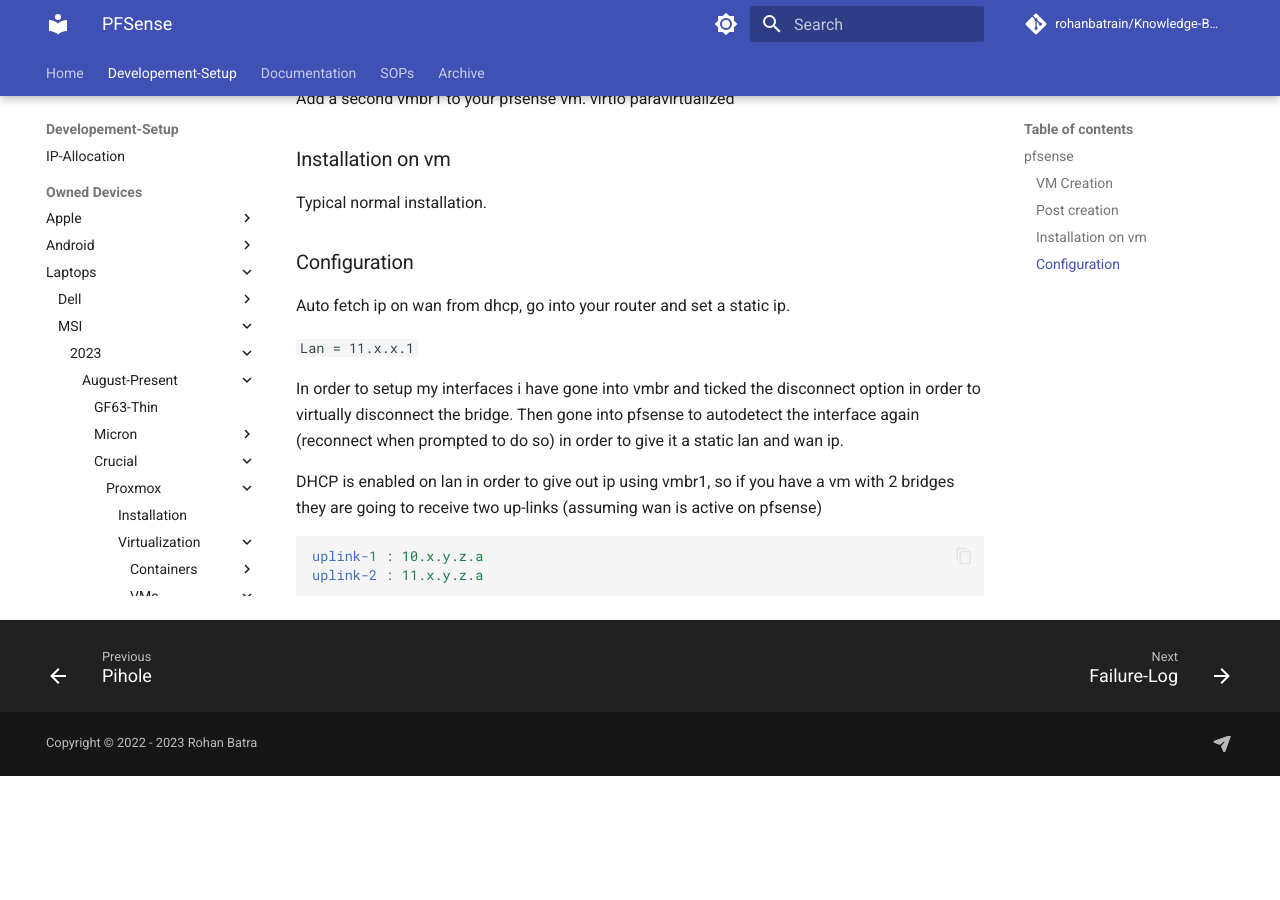
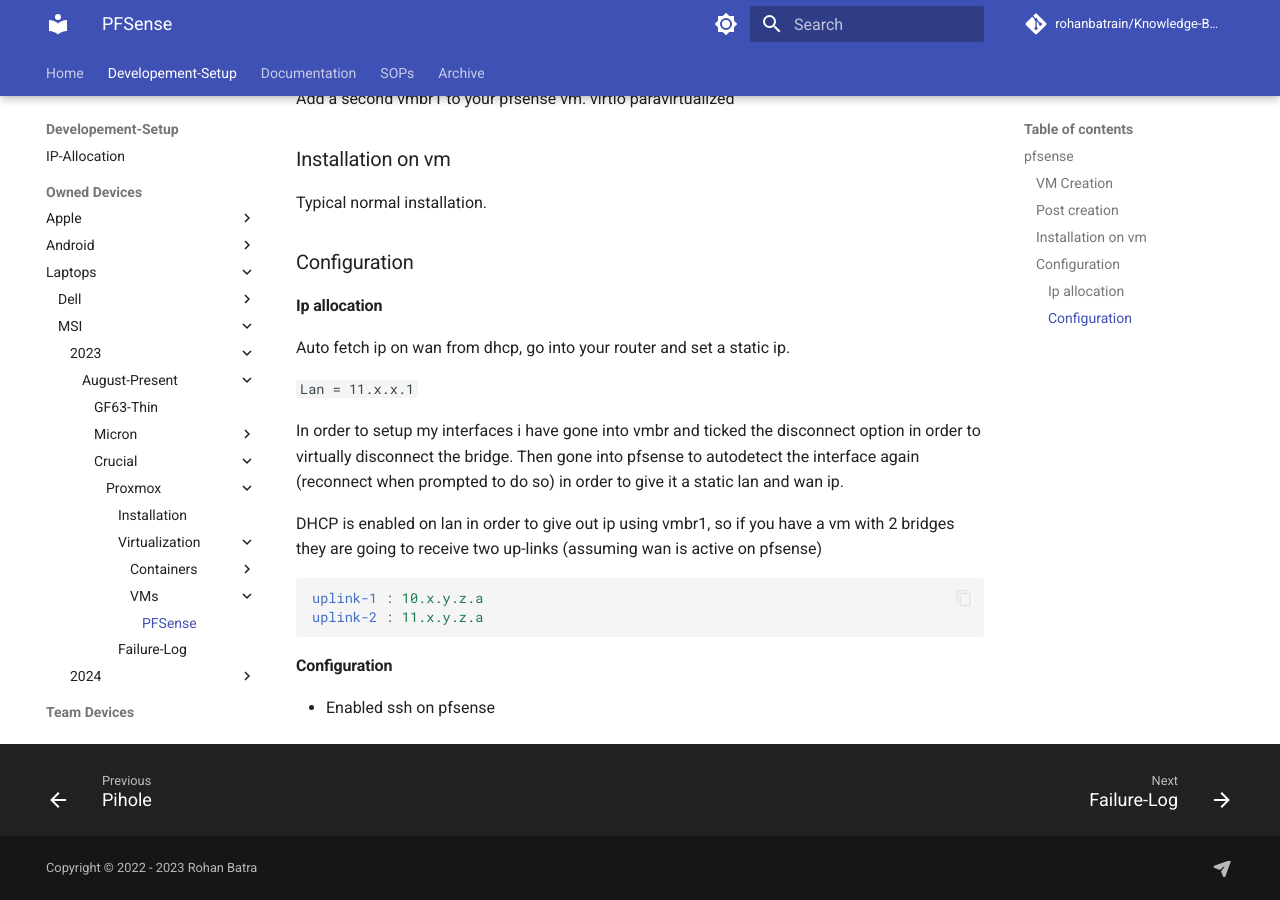
Before and after one commit to rohanbatrain/knowledge-base, an MkDocs documentation site: the page built from docs/Developement-Setup/Owned-Devices/Laptops/MSI/2023/August/Crucial-Drive/Promox/Virtual-Machines/PFsense.md, in a window 1280 px wide and 900 px high, scrolled down 627 px. Built offline with MkDocs 1.6.1 and Material for MkDocs 9.7.7, drawn with Linux system fonts in a browser that asks for light colours; nearby versions of some CDN libraries; library files that are not in the unit come from our copies; comment, search, counter and statistics services are not loaded; before the commit the page ends 1403 px from its top, so only the background shows below that.

Commit message:
Update PFsense.md

````diff
--- a/docs/Developement-Setup/Owned-Devices/Laptops/MSI/2023/August/Crucial-Drive/Promox/Virtual-Machines/PFsense.md
+++ b/docs/Developement-Setup/Owned-Devices/Laptops/MSI/2023/August/Crucial-Drive/Promox/Virtual-Machines/PFsense.md
@@ -28,6 +28,8 @@ Typical normal installation.
 
 ### Configuration
 
+#### Ip allocation
+
 Auto fetch ip on wan from dhcp, go into your router and set a static ip.
 
 `Lan = 11.x.x.1`
@@ -40,3 +42,7 @@ DHCP is enabled on lan in order to give out ip using vmbr1, so if you have a vm
 uplink-1 : 10.x.y.z.a
 uplink-2 : 11.x.y.z.a
 ```
+
+#### Configuration
+
+- Enabled ssh on pfsense
````
